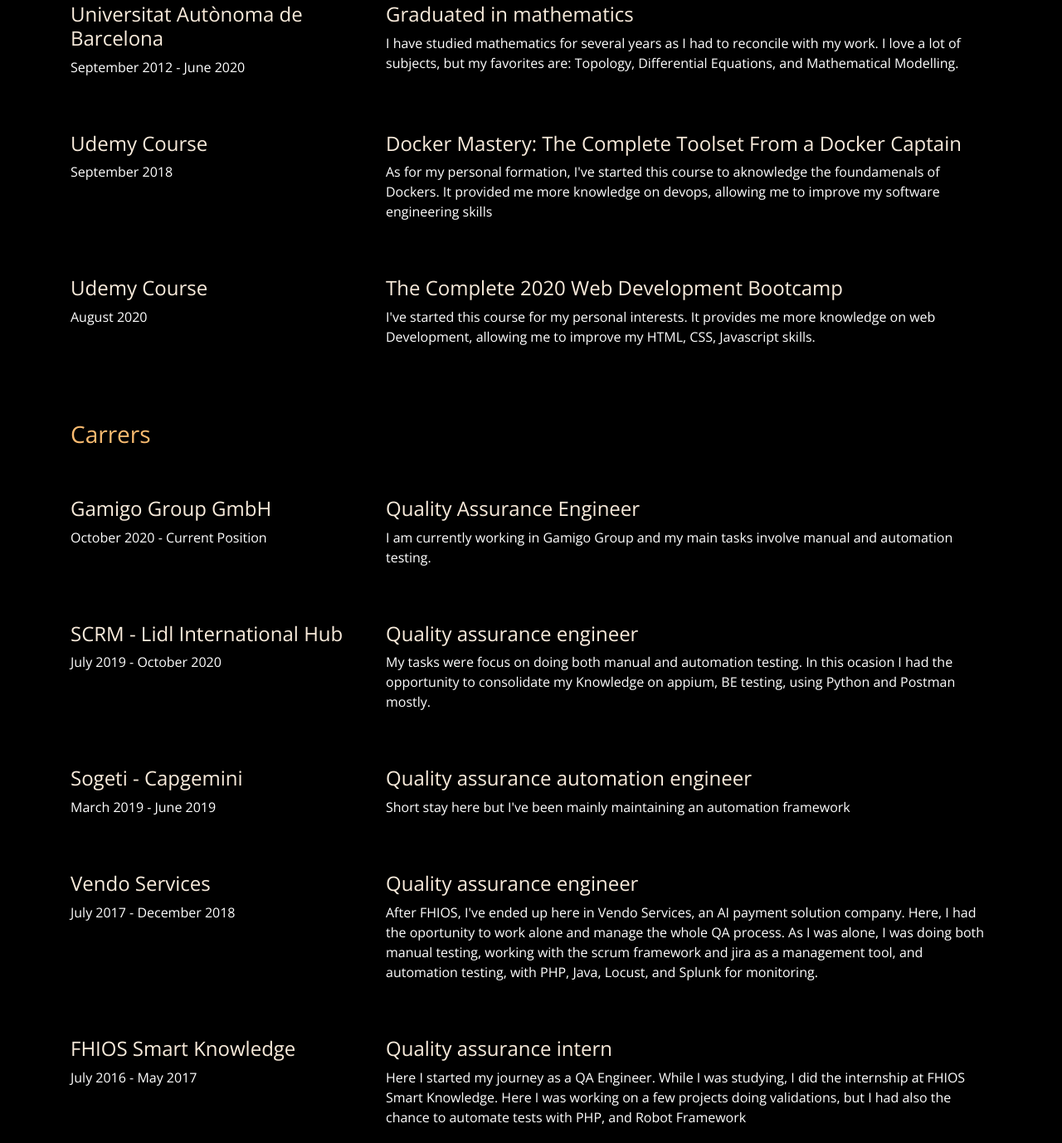
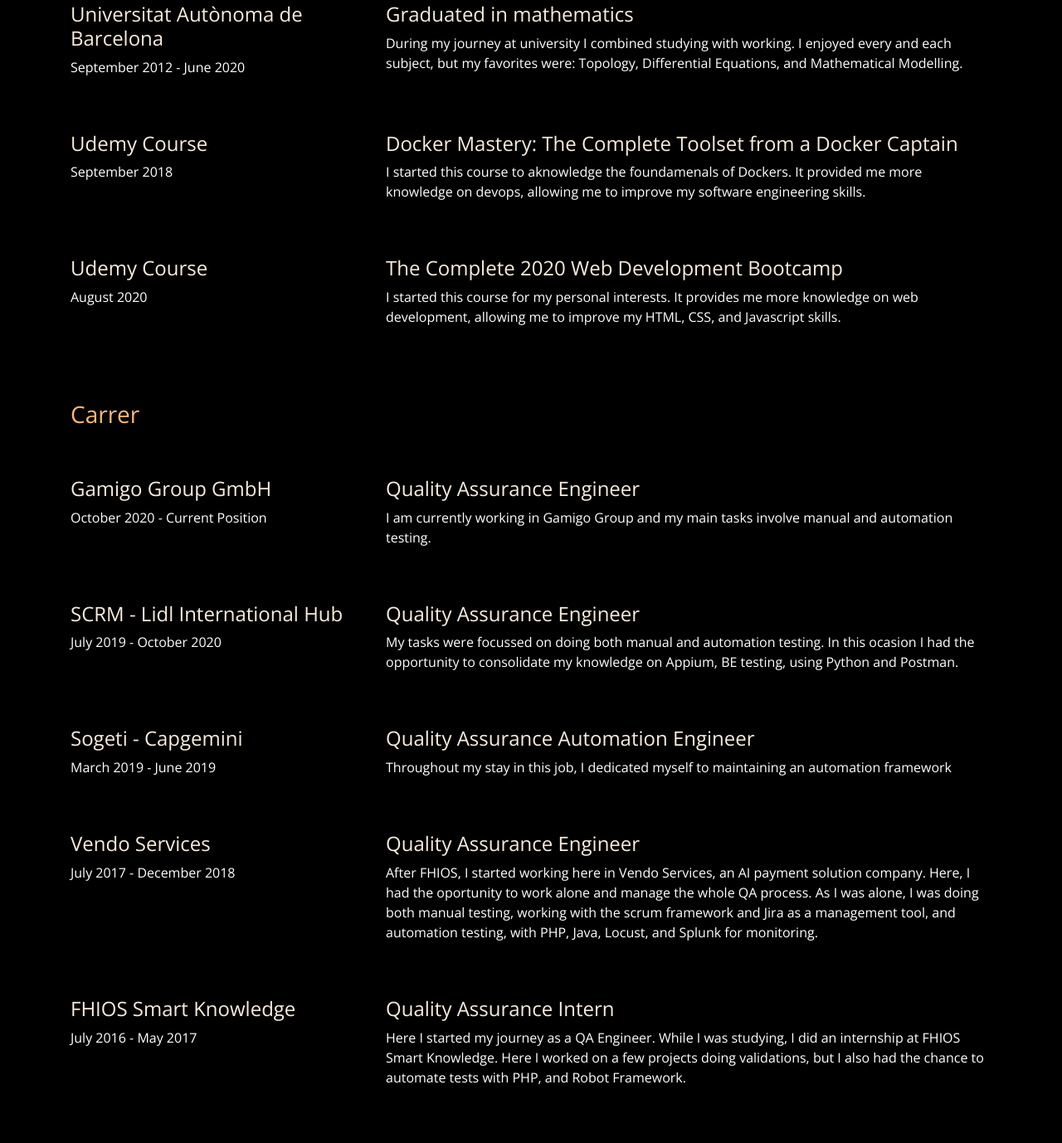
Before and after one commit to Ibrian93/cv, a website: page index.html in a window 1280 px wide. Shown: the part 1624-3002 px from the top of the page at 83% size. Drawn offline with nearby package versions, Linux system fonts and the light colour scheme.

Commit message:
Fixed English grammar mistakes

```diff
--- a/index.html
+++ b/index.html
@@ -30,7 +30,7 @@
                     <p>
                         My name is Brian and I am
                         currently living in Berlin, Germany.
-                        I am graduated in mathematics,
+                        I am graduated in Mathematics,
                         currently working as a QA Software engineer
                         at Gamigo GmbH.
                     </p>
@@ -41,7 +41,7 @@
                 <div class="col-lg-4">
                     <h3>Hobbies</h3>
                     <p>
-                        I have a huge variety of hobbies: play videogames, play the guitar, travel, cuisine,
+                        I have a huge variety of hobbies: video games, playing the guitar, travelling, cuisine,
                         crossfit, and hiking!
                     </p>
                 </div>
@@ -63,8 +63,8 @@
                 </div>
                 <div class="col-lg-8">
                     <h4>Graduated in mathematics</h4>
-                    <p>I have studied mathematics for several years as I had to reconcile with my work.
-                        I love a lot of subjects, but my favorites are: Topology, Differential Equations, and
+                    <p>During my journey at university I combined studying with working.
+                        I enjoyed every and each subject, but my favorites were: Topology, Differential Equations, and
                         Mathematical Modelling.
                 </div>
             </div>
@@ -74,9 +74,9 @@
                     <p>September 2018</p>
                 </div>
                 <div class="col-lg-8">
-                    <h4>Docker Mastery: The Complete Toolset From a Docker Captain</h4>
-                    <p>As for my personal formation, I've started this course to aknowledge the foundamenals of Dockers.
-                        It provided me more knowledge on devops, allowing me to improve my software engineering skills</p>
+                    <h4>Docker Mastery: The Complete Toolset from a Docker Captain</h4>
+                    <p> I started this course to aknowledge the foundamenals of Dockers.
+                        It provided me more knowledge on devops, allowing me to improve my software engineering skills.</p>
                 </div>
             </div>
             <div class="row">
@@ -86,14 +86,14 @@
                 </div>
                 <div class="col-lg-8">
                     <h4>The Complete 2020 Web Development Bootcamp</h4>
-                    <p>I've started this course for my personal interests. It provides me more knowledge on web
-                        Development, allowing me to improve my HTML, CSS, Javascript skills.</p>
+                    <p>I started this course for my personal interests. It provides me more knowledge on web
+                        development, allowing me to improve my HTML, CSS, and Javascript skills.</p>
                 </div>
             </div>
             <hr>
             <div class="row">
                 <div class="col-lg-4">
-                    <h3>Carrers</h3>
+                    <h3>Carrer</h3>
                 </div>
             </div>
 			<div class="row">
@@ -114,9 +114,9 @@
 
                 </div>
                 <div class="col-lg-8">
-                    <h4>Quality assurance engineer</h4>
-                    <p>My tasks were focus on doing both manual and automation testing. In this ocasion I had the opportunity to
-                        consolidate my Knowledge on appium, BE testing, using Python and Postman mostly.
+                    <h4>Quality Assurance Engineer</h4>
+                    <p>My tasks were focussed on doing both manual and automation testing. In this ocasion I had the opportunity to
+                        consolidate my knowledge on Appium, BE testing, using Python and Postman.
                     </p>
                 </div>
             </div>
@@ -127,8 +127,8 @@
 
                 </div>
                 <div class="col-lg-8">
-                    <h4>Quality assurance automation engineer</h4>
-                    <p>Short stay here but I've been mainly maintaining an automation framework</p>
+                    <h4>Quality Assurance Automation Engineer</h4>
+                    <p>Throughout my stay in this job, I dedicated myself to maintaining an automation framework</p>
                 </div>
             </div>
             <div class="row">
@@ -138,10 +138,10 @@
 
                 </div>
                 <div class="col-lg-8">
-                    <h4>Quality assurance engineer</h4>
-                    <p>After FHIOS, I've ended up here in Vendo Services, an AI payment solution company. Here, I had
+                    <h4>Quality Assurance Engineer</h4>
+                    <p>After FHIOS, I started working here in Vendo Services, an AI payment solution company. Here, I had
                         the oportunity to work alone and manage the whole QA process. As I was alone, I was doing both
-                        manual testing, working with the scrum framework and jira as a management tool, and automation
+                        manual testing, working with the scrum framework and Jira as a management tool, and automation
                         testing, with PHP, Java, Locust, and Splunk for monitoring.</p>
                     </head>
                 </div>
@@ -153,10 +153,10 @@
 
                 </div>
                 <div class="col-lg-8">
-                    <h4>Quality assurance intern</h4>
-                    <p>Here I started my journey as a QA Engineer. While I was studying, I did the internship at
-                        FHIOS Smart Knowledge. Here I was working on a few projects doing validations, but I had also the
-                        chance to automate tests with PHP, and Robot Framework
+                    <h4>Quality Assurance Intern</h4>
+                    <p>Here I started my journey as a QA Engineer. While I was studying, I did an internship at
+                        FHIOS Smart Knowledge. Here I worked on a few projects doing validations, but I also had the
+                        chance to automate tests with PHP, and Robot Framework.
                     </p>
                 </div>
             </div>
```
